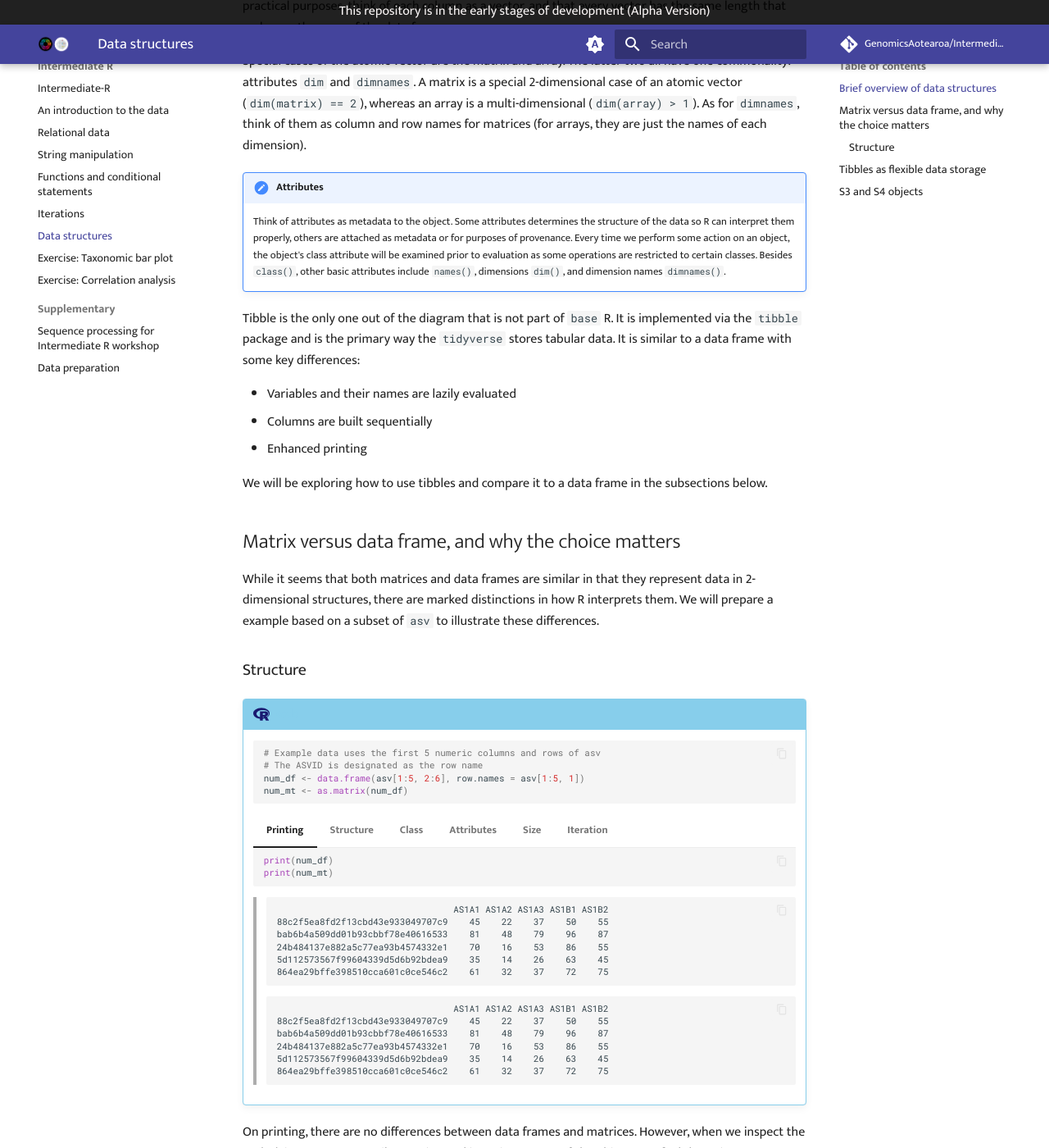
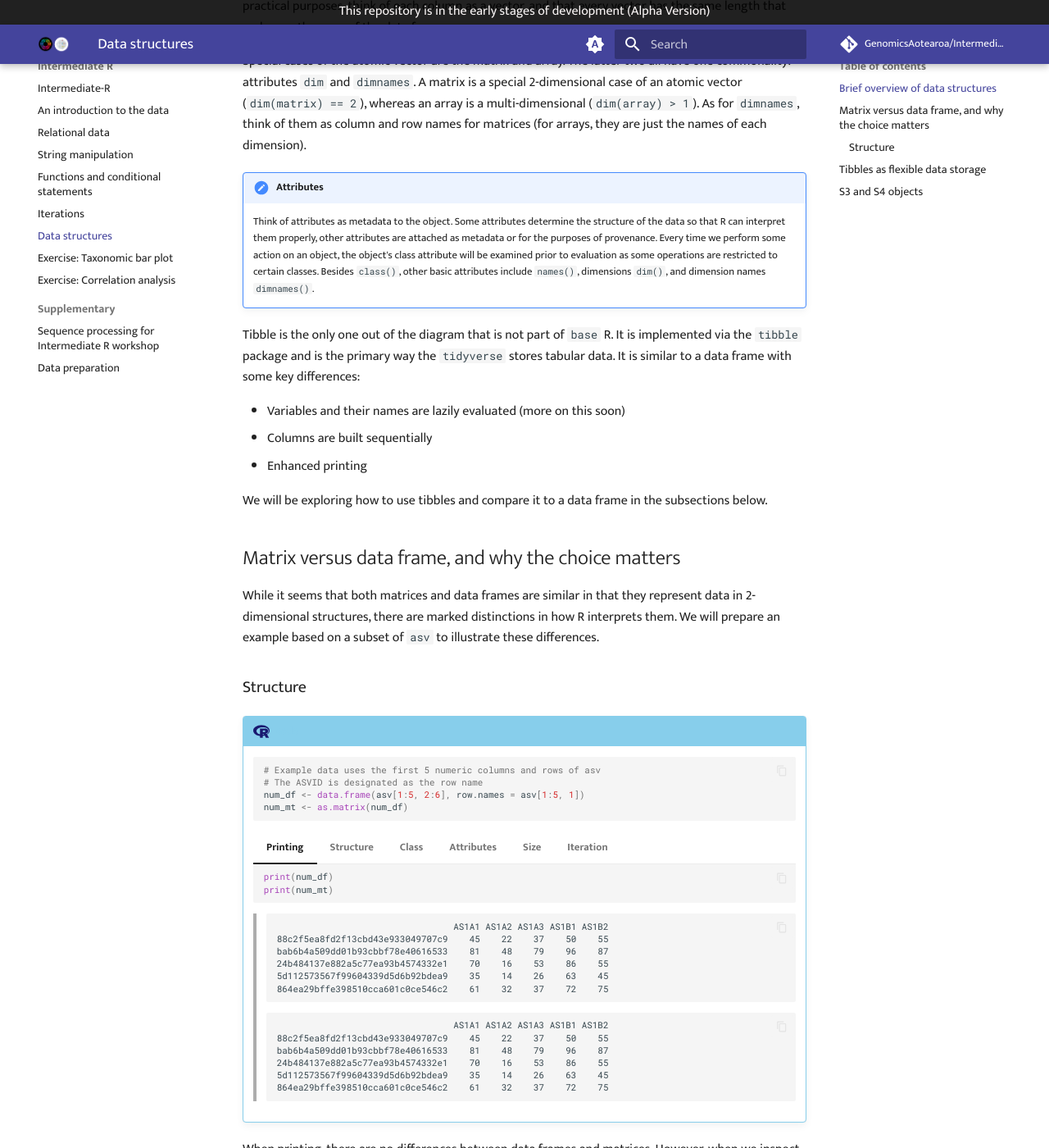
Before and after one commit to GenomicsAotearoa/Intermediate-R, an MkDocs documentation site: the page built from docs/5.data_structures.md, in a window 1280 px wide and 1400 px high, scrolled down 941 px. Shown: the whole window at 82% size. Built offline with MkDocs 1.6.1 and Material for MkDocs 9.7.7, drawn with Linux system fonts in a browser that asks for light colours; comment, search, counter and statistics services are not loaded; some of the changed text lies outside the part shown.

Commit message:
Language edits

````diff
--- a/docs/5.data_structures.md
+++ b/docs/5.data_structures.md
@@ -33,11 +33,11 @@
 
 !!! note "Attributes"
 
-    Think of attributes as metadata to the object. Some attributes determines the structure of the data so R can interpret them properly, others are attached as metadata or for purposes of provenance. Every time we perform some action on an object, the object's class attribute will be examined prior to evaluation as some operations are restricted to certain classes. Besides `class()`, other basic attributes include `names()`, dimensions `dim()`, and dimension names `dimnames()`.
+    Think of attributes as metadata to the object. Some attributes determine the structure of the data so that R can interpret them properly, other attributes are attached as metadata or for the purposes of provenance. Every time we perform some action on an object, the object's class attribute will be examined prior to evaluation as some operations are restricted to certain classes. Besides `class()`, other basic attributes include `names()`, dimensions `dim()`, and dimension names `dimnames()`.
 
 Tibble is the only one out of the diagram that is not part of `base` R. It is implemented via the `tibble` package and is the primary way the `tidyverse` stores tabular data. It is similar to a data frame with some key differences:
 
-* Variables and their names are lazily evaluated
+* Variables and their names are lazily evaluated (more on this soon)
 * Columns are built sequentially
 * Enhanced printing
 
@@ -45,7 +45,7 @@
 
 ## Matrix versus data frame, and why the choice matters
 
-While it seems that both matrices and data frames are similar in that they represent data in 2-dimensional structures, there are marked distinctions in how R interprets them. We will prepare a example based on a subset of `asv` to illustrate these differences.
+While it seems that both matrices and data frames are similar in that they represent data in 2-dimensional structures, there are marked distinctions in how R interprets them. We will prepare an example based on a subset of `asv` to illustrate these differences.
 
 ### Structure
 
@@ -194,7 +194,7 @@
         > [22] TRUE TRUE TRUE TRUE
         > ```
 
-On printing, there are no differences between data frames and matrices. However, when we inspect the underlying structure, attributes, size, and iteration output of the objects, we find that R interprets them very differently. Perhaps the most convincing observation that data frames are special cases of a list is that when we iterate using `map_lgl()`, the outputs match the number of columns with the column names printed. However, when it was used on the matrix, it returns a Boolean logical with the same length as `nrow(num_mt) * ncol(num_mt)`.
+When printing, there are no differences between data frames and matrices. However, when we inspect the underlying structure, attributes, size, and iteration output of the objects we find that R interprets them very differently. Perhaps the most convincing observation that data frames are special cases of a list is that when we iterate using `map_lgl()`, the outputs match the number of columns with the column names printed. However, when it was used on the matrix, it returns a Boolean logical with the same length as `nrow(num_mt) * ncol(num_mt)`.
 
 !!! note "Operations"
 
````
Also changed, not shown: other parts of docs/5.data_structures.md (+3 -3 lines).
